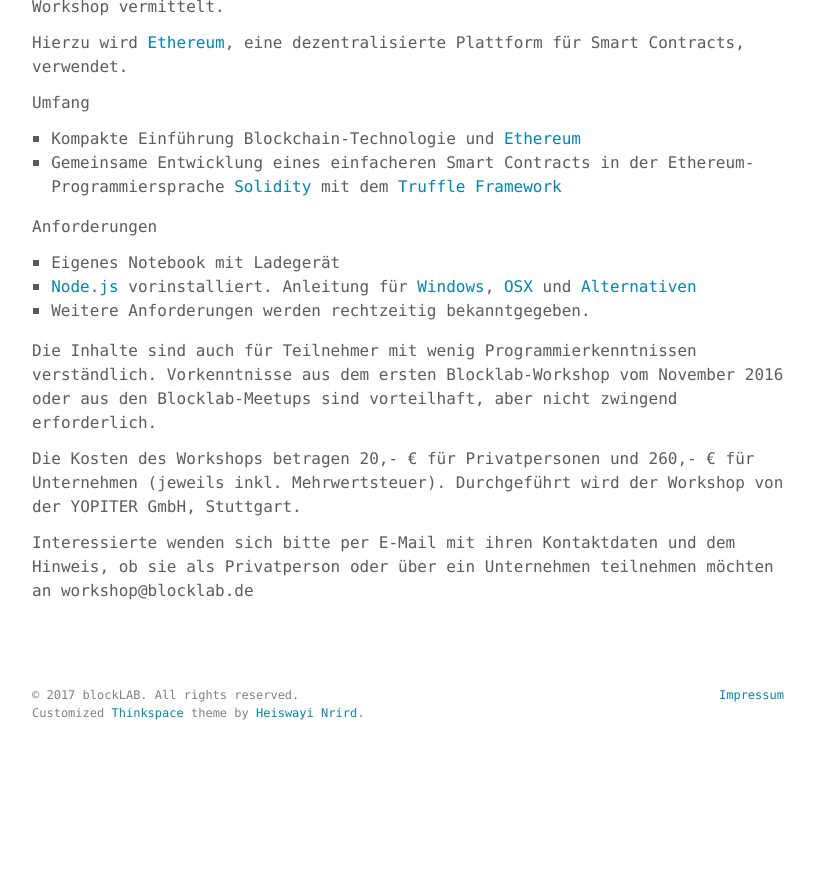
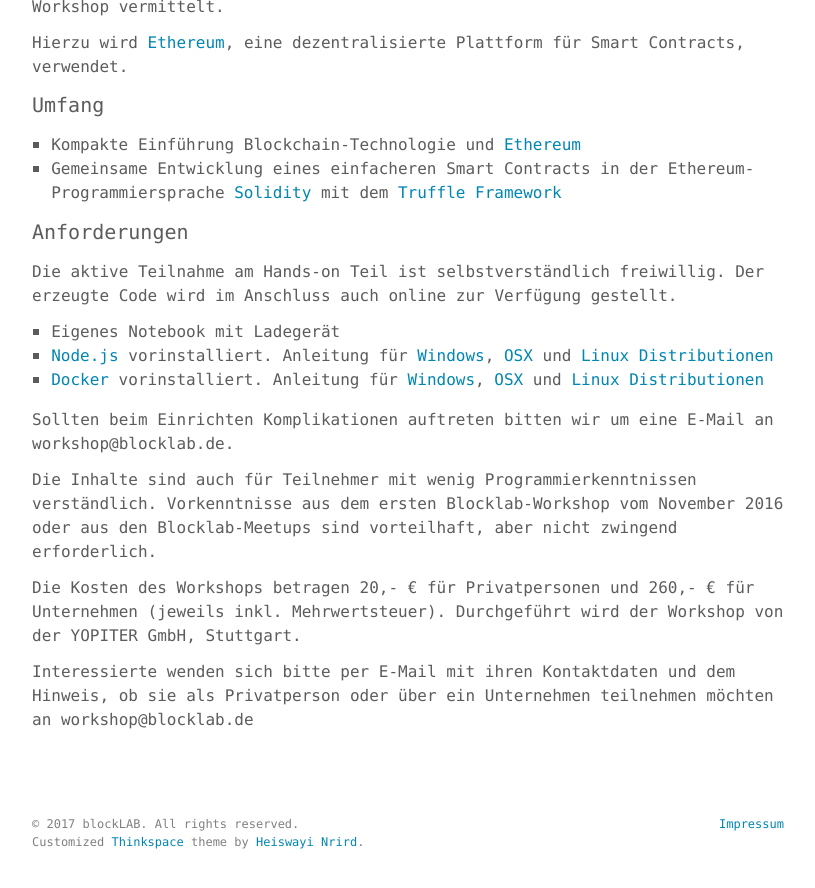
Before and after one commit to blocklab/site, a Jekyll site: the page built from _posts/2016-11-20-introduction-smart-contracts.md, in a window 1280 px wide and 900 px high, scrolled down 837 px. Shown: the top 888 px of the window, without its empty margins (232-1047 px from the left). Built offline with Jekyll 4.4.1, drawn with Linux system fonts in a browser that asks for light colours; before the commit the page ends 1608 px from its top, so only the background shows below that.

Commit message:
add requirements

```diff
--- a/_posts/2016-11-20-introduction-smart-contracts.md
+++ b/_posts/2016-11-20-introduction-smart-contracts.md
@@ -11,16 +11,20 @@ Smart Contracts sind Computerprotokolle, die die Logik vertraglicher Regelungen
 
 Hierzu wird [Ethereum](https://www.ethereum.org/), eine dezentralisierte Plattform für Smart Contracts, verwendet.
 
-Umfang
+#### Umfang
 
 * Kompakte Einführung Blockchain-Technologie und [Ethereum](https://www.ethereum.org/)
 * Gemeinsame Entwicklung eines einfacheren Smart Contracts in der Ethereum-Programmiersprache [Solidity](https://solidity.readthedocs.io) mit dem [Truffle Framework](https://truffle.readthedocs.io)
 
-Anforderungen
+#### Anforderungen<a name="Anforderungen"></a>
+
+Die aktive Teilnahme am Hands-on Teil ist selbstverständlich freiwillig. Der erzeugte Code wird im Anschluss auch online zur Verfügung gestellt.
 
 * Eigenes Notebook mit Ladegerät
-* [Node.js](https://nodejs.org/) vorinstalliert. Anleitung für [Windows](https://nodejs.org/en/download/package-manager/#windows), [OSX](https://nodejs.org/en/download/package-manager/#osx) und [Alternativen](https://nodejs.org/en/download/package-manager/)
-* Weitere Anforderungen werden rechtzeitig bekanntgegeben.
+* [Node.js](https://nodejs.org/) vorinstalliert. Anleitung für [Windows](https://nodejs.org/en/download/package-manager/#windows), [OSX](https://nodejs.org/en/download/package-manager/#osx) und [Linux Distributionen](https://nodejs.org/en/download/package-manager/)
+* [Docker](https://www.docker.com/) vorinstalliert. Anleitung für [Windows](https://docs.docker.com/docker-for-windows/), [OSX](https://docs.docker.com/docker-for-mac/) und [Linux Distributionen](https://docs.docker.com/engine/installation/linux/)
+
+Sollten beim Einrichten Komplikationen auftreten bitten wir um eine E-Mail an workshop@blocklab.de.
 
 Die Inhalte sind auch für Teilnehmer mit wenig Programmierkenntnissen verständlich. Vorkenntnisse aus dem ersten Blocklab-Workshop vom November 2016 oder aus den Blocklab-Meetups sind vorteilhaft, aber nicht zwingend erforderlich.
 
```
